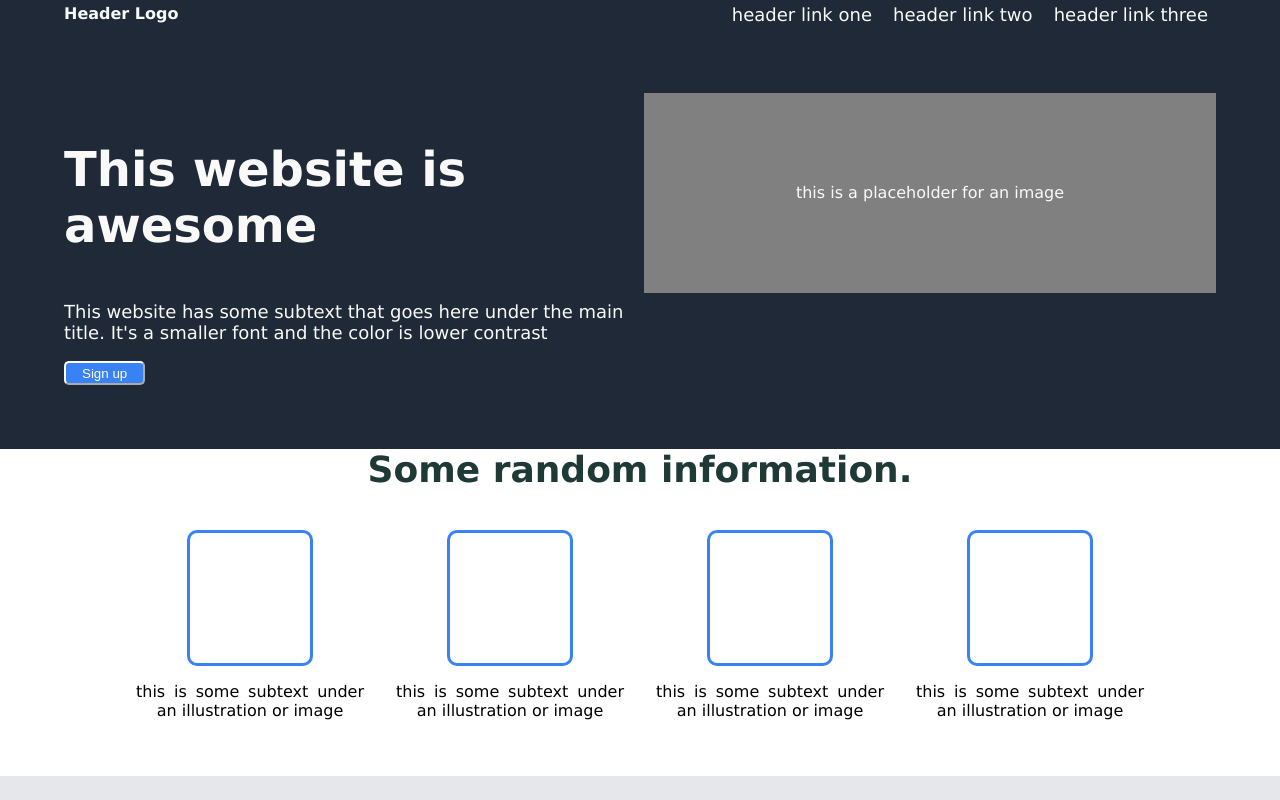
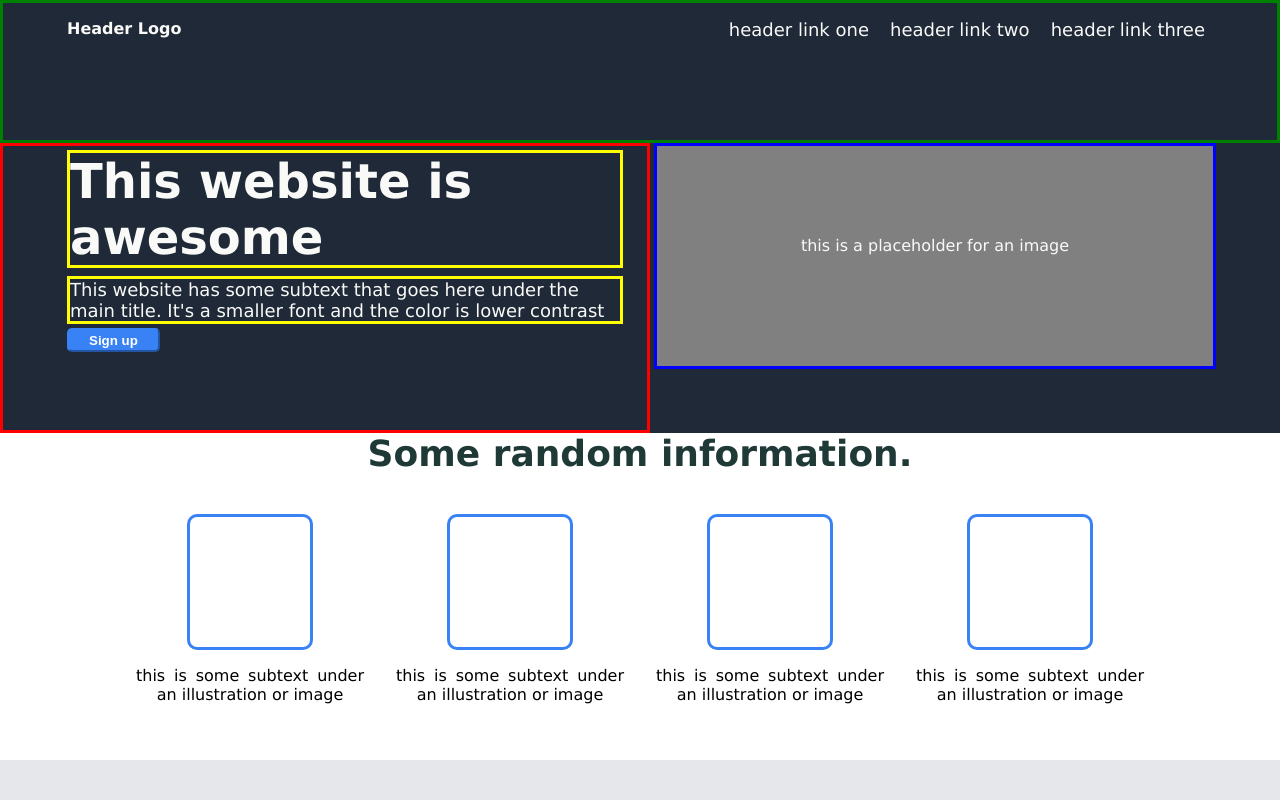
Before and after one commit to petemillerbiddle/landing-page, a plain HTML site: page index.html in a window 1280 px wide. Shown: the top 800 px of the page. Drawn offline with Linux system fonts and the light colour scheme.

Commit message:
Format content-1 alignment, buttons

```diff
--- a/styles.css
+++ b/styles.css
@@ -23,7 +23,10 @@ body {
 
 .header {
     justify-content: space-between;
-    padding: 4px 64px;
+    padding: 16px 64px;
+    border: solid;
+    border-color: green;
+    padding-bottom: 100px;
 }
 
 .left-header {
@@ -37,8 +40,11 @@ body {
 }
 
 .left-content-1 {
-    padding: 64px 4px 64px 64px;
+    padding: 4px 24px 64px 64px;
     flex: 1 1;
+    margin-top: 0;
+    border: solid;
+    border-color: red;
 }
 
 .left-content-1 p,
@@ -47,19 +53,37 @@ body {
     font-size: 18px;
 }
 
+.left-content-1 p {
+    margin-top: 8px;
+    border: solid;
+    border-color: yellow;
+    margin-bottom: 4px;
+}
+
+.left-content-1 button {
+    margin-top: 0;
+    border-color: #3882F6;
+}
+
 h3 {
     font-size: 48px;
     font-weight: bolder;
     color: #F9FAF8;
+    margin-bottom: 8px;
+    border: solid;
+    border-color: yellow;
+    margin-top: 0;
 }
 
 .image-space {
     flex: 1 1;
-    margin: 64px 64px 64px 4px;
+    margin: 0 64px 64px 4px;
     background-color: gray;
-    height: 200px;
+    height: 220px;
     text-align: center;
     line-height: 200px;
+    border: solid;
+    border-color: blue;
 }
 
 .info-header {
@@ -135,7 +159,8 @@ button {
     height: 24px;
     align-self: center;
     border-radius: 5px;
-    padding: 0px 16px;
+    padding: 0px 20px;
+    font-weight: bold;
 }
 
 .footer {
```
